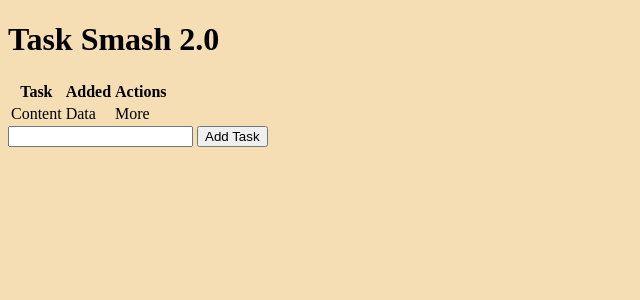
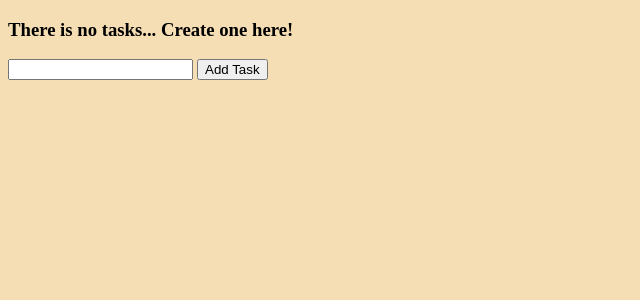
Before and after one commit to cithukyaw/FlaskToDo, a Flask app: page / in a window 1280 px wide. Shown: the top 300 px of the page, without its empty margins (0-640 px from the left). Run offline with Flask 3, Linux system fonts and the light colour scheme.

Commit message:
Implement task list and adding function

```diff
--- a/app.py
+++ b/app.py
@@ -1,15 +1,49 @@
-from flask import Flask, render_template
+from datetime import datetime
+
+from flask import Flask, render_template, request, redirect
 from flask_scss import Scss
 from flask_sqlalchemy import SQLAlchemy
 
-# My App
+# My App Setup
 app = Flask(__name__)
+Scss(app)
+
+app.config['SQLALCHEMY_DATABASE_URI'] = 'sqlite:///flask_todo.db'
+db = SQLAlchemy(app)
 
 
-@app.route("/")
+# Data Class
+class MyTask(db.Model):
+    id = db.Column(db.Integer, primary_key=True)
+    content = db.Column(db.String(100), nullable=False)
+    complete = db.Column(db.Integer, default=0)
+    created = db.Column(db.DateTime, default=datetime.utcnow)
+
+    def __str__(self):
+        return f'Task {self.id}'
+
+
+@app.route('/', methods=['POST', 'GET'])
 def index():
-    return render_template("index.html")
+    # Add a Task
+    if request.method == 'POST':
+        current_task = request.form['content']
+        new_task = MyTask(content=current_task)
+        try:
+            db.session.add(new_task)
+            db.session.commit()
+            return redirect('/')
+        except Exception as e:
+            print(f'ERROR:{e}')
+            return f'ERROR:{e}'
+    # See all current tasks
+    else:
+        tasks = MyTask.query.order_by(MyTask.created).all()
+        return render_template('index.html', tasks=tasks)
 
 
 if __name__ == '__main__':
+    with app.app_context():
+        db.create_all()
+
     app.run(debug=True)
--- a/templates/index.html
+++ b/templates/index.html
@@ -6,6 +6,9 @@
 
 {% block body %}
     <div class="content">
+        {% if tasks | length < 1 %}
+            <h3>There is no tasks... Create one here!</h3>
+        {% else %}
             <h1>Task Smash 2.0</h1>
             <table>
                 <tr>
@@ -13,12 +16,18 @@
                     <th>Added</th>
                     <th>Actions</th>
                 </tr>
+                {% for task in tasks %}
                     <tr>
-                <td>Content</td>
-                <td>Data</td>
-                <td>More</td>
+                        <td>{{ task.content }}</td>
+                        <td>{{ task.created.strftime('%Y-%m-%d') }}</td>
+                        <td>
+                            <a href="/update/{{ task.id }}">Edit</a> |
+                            <a href="/delete/{{ task.id }}">Delete</a>
+                        </td>
                     </tr>
+                {% endfor %}
             </table>
+        {% endif %}
         <form method="post">
             <input type="text" name="content" id="content" />
             <input type="submit" value="Add Task" id="btn-add" />
```
Lines whose indentation alone changed are shown as unchanged.
